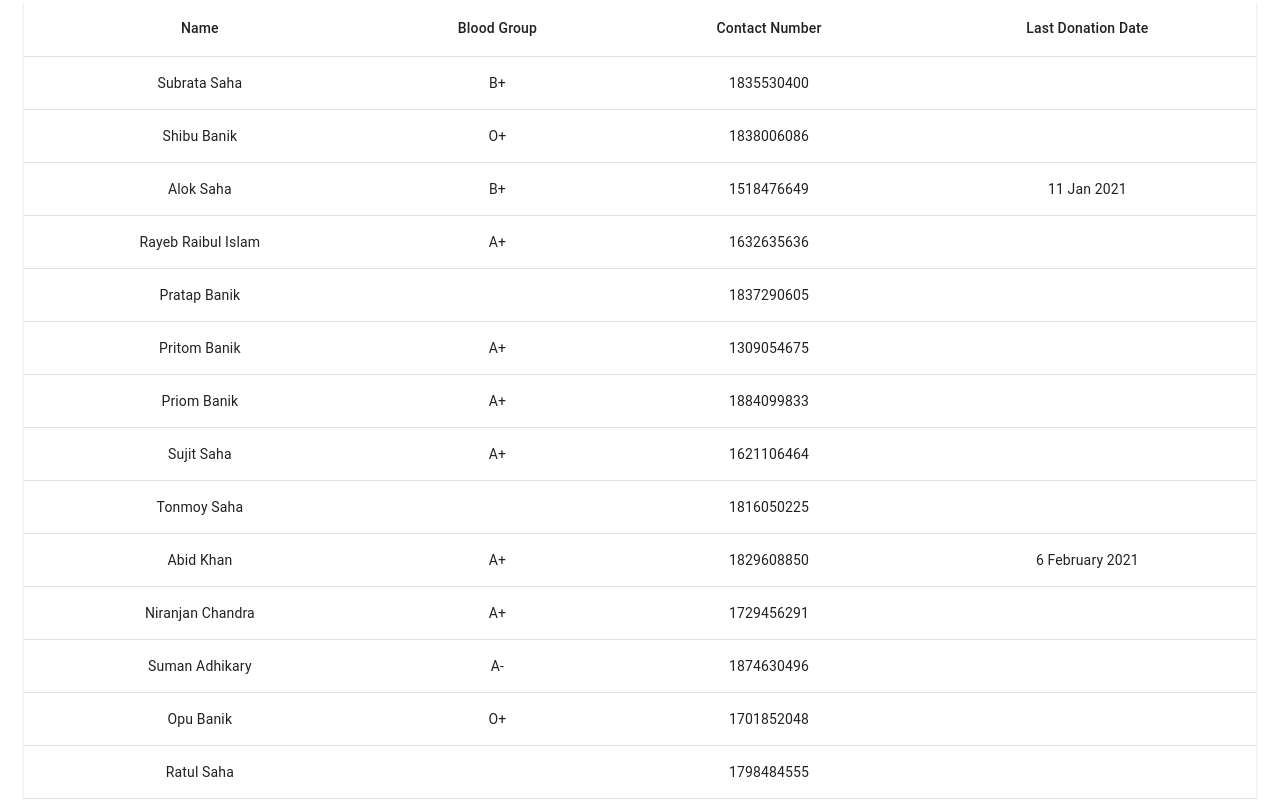
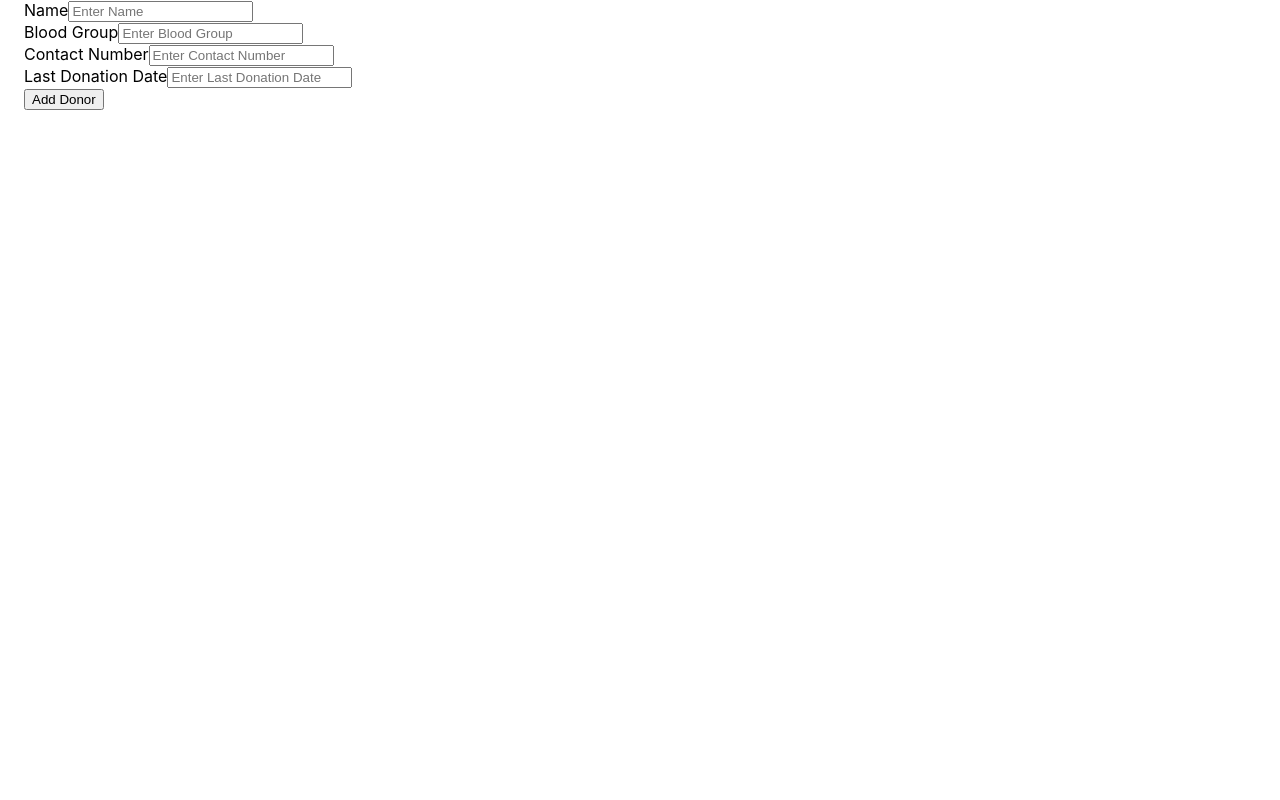
Before and after one commit to abidkhan484/blood-donation-react, a React (Create React App) app: page /new-donor in a window 1280 px wide. Shown: the top 800 px of the page. Built offline with nearby package versions, Linux system fonts and the light colour scheme; data requests are answered from the project's data file.

Commit message:
re-organize directory structure

```diff
--- a/package.json
+++ b/package.json
@@ -11,6 +11,7 @@
     "axios": "^0.21.1",
     "react": "^17.0.1",
     "react-dom": "^17.0.1",
+    "react-router-dom": "^6.2.1",
     "react-scripts": "4.0.3",
     "web-vitals": "^1.1.1"
   },
--- a/src/App.js
+++ b/src/App.js
@@ -1,18 +1,20 @@
 // import logo from './logo.svg';
+import { BrowserRouter as Router, Routes, Route } from "react-router-dom";
 import "./App.css";
-import Donors from "./components/Donors";
-import AddDonor from "./components/AddDonor";
-import { Component } from "react";
+import Donors from "./components/DonorComponents/Donors";
+import AddDonor from "./components/DonorComponents/AddDonor";
 import { Container } from "@material-ui/core";
 
 
-export default class App extends Component {
-  render() {
-    return (
-      <Container>
-        {/* <AddDonor /> */}
-        <Donors />
-      </Container>
-    );
-  }
+export default function App() {
+  return (
+    <Container>
+    <Router>
+      <Routes>
+        <Route path="/" element={<Donors/>} />
+        <Route path="/new-donor" element={<AddDonor/>} />
+      </Routes>
+    </Router>
+    </Container>
+  );
 }
--- a/src/components/AddDonor.js
+++ /dev/null
@@ -1,29 +0,0 @@
-import React, { Component } from 'react'
-
-export default class AddDonor extends Component {
-    render() {
-        return (
-            <form>
-                <div>
-                    <label>Name</label>
-                    <input type="text" placeholder="Enter Name" />
-                </div>
-                <div>
-                    <label>Blood Group</label>
-                    <input type="text" placeholder="Enter Blood Group" />
-                </div>
-                <div>
-                    <label>Contact Number</label>
-                    <input type="text" placeholder="Enter Contact Number" />
-                </div>
-                <div>
-                    <label>Last Donation Date</label>
-                    <input type="text" placeholder="Enter Last Donation Date" />
-                </div>
-
-                <input type="submit" value="Add Donor" />
-
-            </form>
-        )
-    }
-}
--- /dev/null
+++ b/src/components/DonorComponents/AddDonor.js
@@ -0,0 +1,25 @@
+
+export default function AddDonor() {
+  return (
+    <form>
+      <div>
+        <label>Name</label>
+        <input type="text" placeholder="Enter Name" />
+      </div>
+      <div>
+        <label>Blood Group</label>
+        <input type="text" placeholder="Enter Blood Group" />
+      </div>
+      <div>
+        <label>Contact Number</label>
+        <input type="text" placeholder="Enter Contact Number" />
+      </div>
+      <div>
+        <label>Last Donation Date</label>
+        <input type="text" placeholder="Enter Last Donation Date" />
+      </div>
+
+      <input type="submit" value="Add Donor" />
+    </form>
+  );
+}
--- /dev/null
+++ b/src/components/DonorComponents/Donor.js
@@ -0,0 +1,3 @@
+export default function Donor() {
+
+}
--- a/src/components/Donors.js
+++ b/src/components/DonorComponents/Donors.js
@@ -1,5 +1,5 @@
 import axios from "axios";
-import React, {useState, useEffect} from "react";
+import {useState, useEffect} from "react";
 import {
   Paper,
   Table,
```
Also changed, not shown: src/components/Donor.js (deleted, +0 -16 lines), src/components/DonorComponents/DonorList.js (renamed from src/components/DonorList.js).
